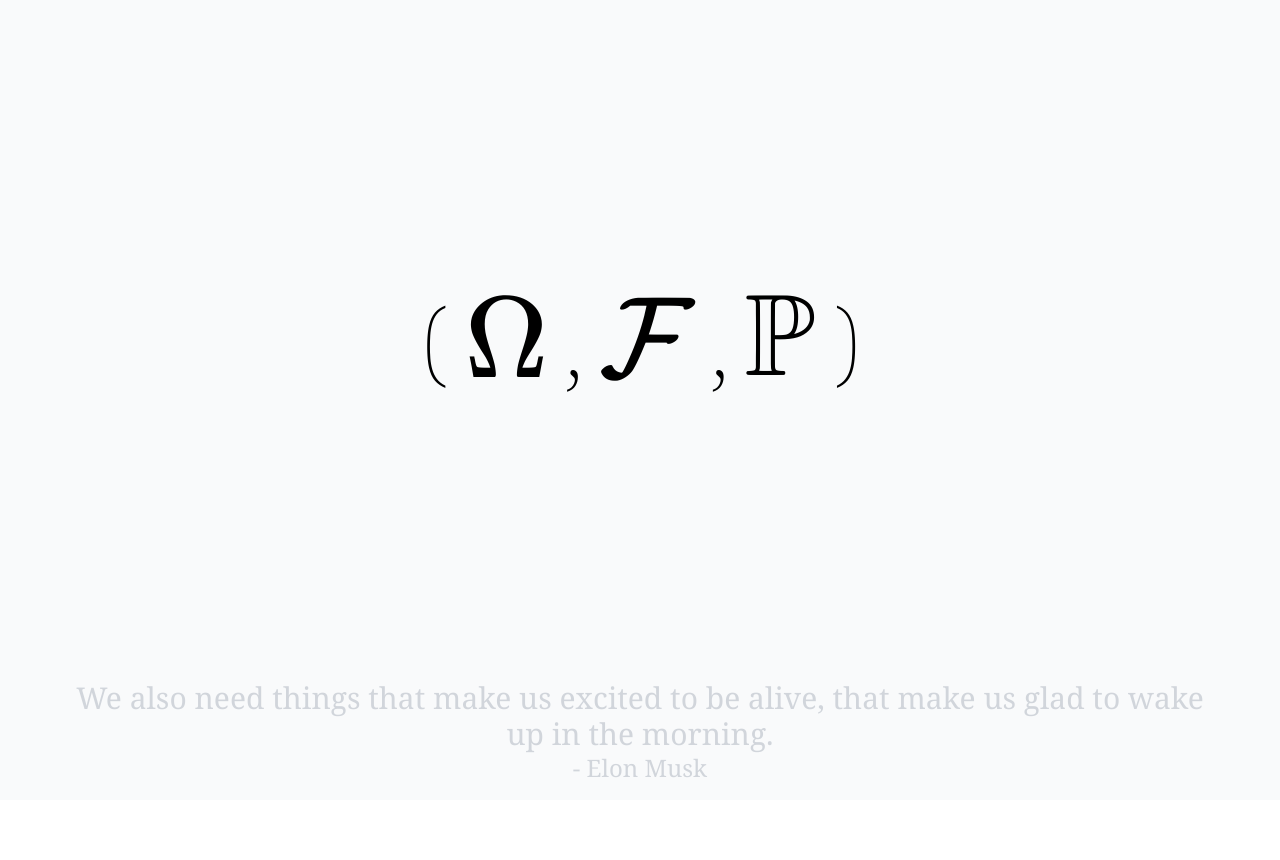
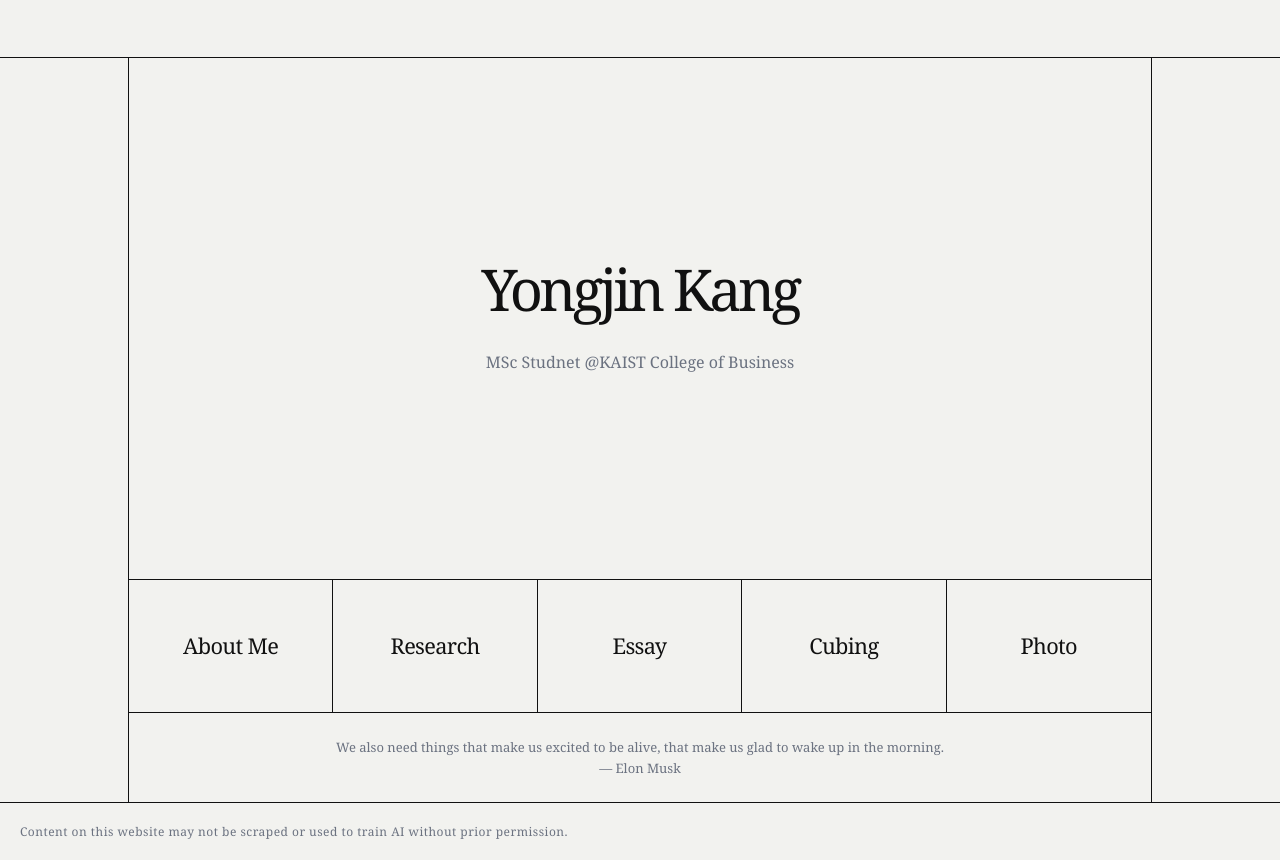
Before and after one commit to Rouxist/main-blog, a Next.js app: page / in a window 1280 px wide. Before the commit the page ends 800 px from the top, so only its background shows below. Built offline with nearby package versions, Linux system fonts and the light colour scheme.

Commit message:
feat(ui): redesign overall UI theme

```diff
--- a/src/app/header.tsx
+++ b/src/app/header.tsx
@@ -1,96 +1,54 @@
 import Link from 'next/link'
 
 const navigationItems = [
-  {
-    text: 'About Me',
-    href: '/about-me',
-    headerClassName: 'hidden min-[640px]:inline-block',
-    menuClassName: 'min-[640px]:hidden',
-  },
-  {
-    text: 'Research',
-    href: '/research',
-    headerClassName: 'hidden min-[768px]:inline-block',
-    menuClassName: 'min-[768px]:hidden',
-  },
-  {
-    text: 'Essay',
-    href: '/essay',
-    headerClassName: 'hidden min-[896px]:inline-block',
-    menuClassName: 'min-[896px]:hidden',
-  },
-  {
-    text: 'Blog',
-    href: '/posts',
-    headerClassName: 'hidden min-[1024px]:inline-block',
-    menuClassName: 'min-[1024px]:hidden',
-  },
-  {
-    text: 'Cubing',
-    href: '/cubing',
-    headerClassName: 'hidden min-[1152px]:inline-block',
-    menuClassName: 'min-[1152px]:hidden',
-  },
-  {
-    text: 'Photo',
-    href: '/gallery/timeline',
-    headerClassName: 'hidden min-[1280px]:inline-block',
-    menuClassName: 'min-[1280px]:hidden',
-  },
-  {
-    text: 'Music',
-    href: '/music/',
-    headerClassName: 'hidden min-[1440px]:inline-block',
-    menuClassName: 'min-[1440px]:hidden',
-  },
+  { text: 'About Me', href: '/about-me' },
+  { text: 'Research', href: '/research' },
+  { text: 'Essay', href: '/essay' },
+  { text: 'Blog', href: '/posts' },
+  { text: 'Cubing', href: '/cubing' },
+  { text: 'Photo', href: '/gallery/timeline' },
+  { text: 'Music', href: '/music' },
 ]
 
 const Header = () => {
   return (
-    <table className="w-[100%]">
-      <tbody>
-        <tr>
-          <td className="text-left px-2">
-            <HeaderButton text="Home" href="/" />
-          </td>
-          <td className="text-right">
+    <div className="flex min-h-[58px] items-center justify-between px-4 md:px-6">
+      <Link
+        href="/"
+        className="font-sans text-xs font-bold uppercase tracking-[0.08em] text-black no-underline"
+      >
+        Yongjin Kang
+      </Link>
+
       <nav
-              className="inline whitespace-nowrap"
+        className="hidden items-center gap-6 font-sans text-xs uppercase tracking-[0.06em] lg:flex"
         aria-label="Primary navigation"
       >
         {navigationItems.map((item) => (
-                <HeaderButton
-                  key={item.href}
-                  text={item.text}
-                  href={item.href}
-                  className={item.headerClassName}
-                />
+          <HeaderButton key={item.href} text={item.text} href={item.href} />
         ))}
       </nav>
 
-            <details className="relative mx-4 inline-block min-[1440px]:hidden">
-              <summary className="cursor-pointer list-none rounded-md px-2 py-2.5 xl:text-2xl md:text-xl text-base text-center font-bold text-black hover:text-veriperi [&::-webkit-details-marker]:hidden">
+      <details className="relative lg:hidden">
+        <summary className="cursor-pointer list-none border-b border-transparent py-2 font-sans text-xs font-bold uppercase tracking-[0.08em] text-black hover:border-black [&::-webkit-details-marker]:hidden">
           Menu
         </summary>
         <nav
-                className="absolute right-0 top-full z-10 mt-2 min-w-44 overflow-hidden rounded-md border border-gray-200 bg-white py-2 text-left shadow-lg"
+          className="absolute right-0 top-[41px] z-10 min-w-48 border border-black bg-[#f2f2ef] font-sans"
           aria-label="Mobile navigation"
         >
-                {navigationItems.map((item) => (
+          {navigationItems.map((item, index) => (
             <Link
               key={item.href}
               href={item.href}
-                    className={`block whitespace-nowrap px-5 py-2.5 text-base font-bold text-black hover:bg-gray-50 hover:text-veriperi ${item.menuClassName}`}
+              className={`block px-4 py-3 text-sm text-black no-underline hover:bg-black hover:text-[#f2f2ef] ${index < navigationItems.length - 1 ? 'border-b border-black' : ''}`}
             >
               {item.text}
             </Link>
           ))}
         </nav>
       </details>
-          </td>
-        </tr>
-      </tbody>
-    </table>
+    </div>
   )
 }
 
@@ -99,18 +57,15 @@ export default Header
 type Prop = {
   text: string
   href: string
-  className?: string
 }
 
-export function HeaderButton({ text, href, className = 'inline-block' }: Prop) {
+export function HeaderButton({ text, href }: Prop) {
   return (
-    <div className={`my-4 mx-2 ${className}`}>
     <Link
       href={href}
-        className="xl:text-2xl md:text-xl text-base font-bold text-black hover:text-veriperi px-2 py-2.5 text-center"
+      className="border-b border-transparent py-2 text-black no-underline hover:border-black"
     >
       {text}
     </Link>
-    </div>
   )
 }
--- a/src/app/page.tsx
+++ b/src/app/page.tsx
@@ -1,69 +1,74 @@
 import { Metadata } from 'next'
 import Link from 'next/link'
-import TeXRenderer from './tex-renderer'
+
+const categories = [
+  { title: 'About Me', href: '/about-me' },
+  { title: 'Research', href: '/research' },
+  { title: 'Essay', href: '/essay' },
+  { title: 'Cubing', href: '/cubing' },
+  { title: 'Photo', href: '/gallery/timeline' },
+]
 
 export default function Home() {
   return (
-    <main>
-      <section className="pb-0">
-        <div className="flex w-full h-[85vh] items-center justify-center bg-gray-50">
-          <Link
-            className="text-black hover:text-veriperi transition-colors duration-200 ease-in-out"
-            href="/about-me"
-          >
-            <TeXRenderer content={'('} />
-          </Link>
-          <Link
-            className="text-black hover:text-veriperi transition-colors duration-200 ease-in-out"
-            href="/threads"
-          >
-            <TeXRenderer content={'$$\\Omega$$'} />
-          </Link>
-          <Link className="text-black" href="/">
-            <TeXRenderer content={','} />
-          </Link>
-          <Link
-            className="text-black hover:text-veriperi transition-colors duration-200 ease-in-out"
-            href="/gallery/timeline"
-          >
-            <TeXRenderer content={'$$\\mathcal{F}$$'} />
-          </Link>
-          <Link className="text-black" href="/">
-            <TeXRenderer content={','} />
-          </Link>
-          <Link
-            className="text-black hover:text-veriperi transition-colors duration-200 ease-in-out"
-            href="/posts"
-          >
-            <TeXRenderer content={'$$\\mathbb{P}$$'} />
-          </Link>
-          <Link
-            className="text-black hover:text-veriperi transition-colors duration-200 ease-in-out"
-            href="/notice"
-          >
-            <TeXRenderer content={')'} />
-          </Link>
+    <main className="home-page">
+      <header className="home-bar"></header>
+
+      <div className="home-center">
+        <div className="home-name">
+          <h1>Yongjin Kang</h1>
+          <p className="home-description text-gray-500">
+            MSc Studnet @KAIST College of Business
+          </p>
         </div>
-      </section>
-      <section className="h-[15vh] text-gray-300 text-center bg-gray-50">
-        <p className="md:text-3xl text-xl px-16">
-          We also need things that make us excited to be alive, that make us
-          glad to wake up in the morning.
+
+        <div className="home-lower">
+          <div className="home-navigation-area">
+            <nav className="home-categories" aria-label="Main categories">
+              {categories.map((category) => (
+                <Link href={category.href} key={category.href}>
+                  {category.title}
+                </Link>
+              ))}
+            </nav>
+          </div>
+
+          <div className="home-quote">
+            <blockquote className="text-gray-500">
+              We also need things that make us excited to be alive, that make us
+              glad to wake up in the morning.
+              <cite>— Elon Musk</cite>
+            </blockquote>
+          </div>
+        </div>
+      </div>
+
+      <footer className="home-bar home-footer">
+        <p className="text-gray-500">
+          Content on this website may not be scraped or used to train AI without
+          prior permission.
         </p>
-        <p className="md:text-2xl text-base">- Elon Musk</p>
-      </section>
+      </footer>
     </main>
   )
 }
 
 export const metadata: Metadata = {
   title: 'Yongjin Kang',
-  description: 'Exclusive personal gallery',
+  description: 'Research, essays, cubing, and photography by Yongjin Kang.',
   icons: {
     icon: '/favicon.ico',
   },
   openGraph: {
     title: 'Yongjin Kang',
-    description: 'Exclusive personal gallery',
+    description: "Yongjin Kang's website",
+    images: [
+      {
+        url: '/assets/blog/og_images/default_og.png',
+        width: 1202,
+        height: 630,
+        alt: 'default_og_image',
+      },
+    ],
   },
 }
--- a/src/styles/globals.css
+++ b/src/styles/globals.css
@@ -2,9 +2,15 @@
 @tailwind components;
 @tailwind utilities;
 
+html {
+  scroll-behavior: smooth;
+}
+
 body {
   font-family: var(--font-noto-serif), var(--font-noto-serif-kr), serif;
   font-optical-sizing: auto;
+  background: #f2f2ef;
+  color: #111111;
 }
 
 a {
@@ -19,12 +25,184 @@ header {
   position: sticky;
   top: 0;
   z-index: 1;
-  background-color: white;
-  box-shadow:
-    0 4px 6px -1px rgb(0 0 0 / 0.1),
-    0 2px 4px -2px rgb(0 0 0 / 0.1);
+  background-color: #f2f2ef;
+  border-bottom: 1px solid #111111;
 }
 
 section {
   padding-bottom: 32px;
 }
+
+.home-page {
+  display: grid;
+  grid-template-rows: auto 1fr auto;
+  min-height: 100svh;
+  background: #f2f2ef;
+  color: #111111;
+}
+
+.home-bar {
+  position: static;
+  display: flex;
+  min-height: 58px;
+  align-items: center;
+  padding: 0 20px;
+  border: 0;
+  border-bottom: 1px solid #111111;
+  background: #f2f2ef;
+  font-size: 12px;
+  letter-spacing: 0.04em;
+}
+
+.home-footer {
+  border-top: 1px solid #111111;
+  border-bottom: 0;
+}
+
+.home-center {
+  display: grid;
+  grid-template-rows: minmax(0, 7fr) minmax(0, 3fr);
+  margin: 0 clamp(24px, 10vw, 160px);
+  border-right: 1px solid #111111;
+  border-left: 1px solid #111111;
+}
+
+.home-name {
+  display: grid;
+  min-width: 0;
+  align-content: center;
+  justify-items: center;
+  gap: 36px;
+  overflow: hidden;
+}
+
+.home-name h1 {
+  margin: 0;
+  font-size: clamp(28px, 4.5vw, 72px);
+  font-weight: 400;
+  line-height: 0.9;
+  letter-spacing: -0.065em;
+  white-space: nowrap;
+}
+
+.home-description {
+  margin: 0;
+  padding: 0 20px;
+  font-size: clamp(15px, 1.25vw, 19px);
+  line-height: 1.4;
+  text-align: center;
+}
+
+.home-lower {
+  display: grid;
+  grid-template-rows: minmax(0, 6fr) minmax(0, 4fr);
+  min-height: 0;
+}
+
+.home-navigation-area {
+  display: grid;
+  min-height: 0;
+  place-items: center;
+}
+
+.home-categories {
+  display: grid;
+  grid-template-columns: repeat(5, minmax(120px, 1fr));
+  width: 100%;
+  border-top: 1px solid #111111;
+  border-bottom: 1px solid #111111;
+}
+
+.home-categories a {
+  display: grid;
+  min-height: 132px;
+  place-items: center;
+  padding: 20px 12px;
+  border-right: 1px solid #111111;
+  color: #111111;
+  font-size: clamp(17px, 1.7vw, 24px);
+  font-weight: 400;
+  letter-spacing: -0.03em;
+  text-align: center;
+  text-decoration: none;
+  transition:
+    color 150ms ease,
+    background-color 150ms ease;
+}
+
+.home-categories a:last-child {
+  border-right: 0;
+}
+
+.home-categories a:hover,
+.home-categories a:focus-visible {
+  color: #f2f2ef;
+  background: #111111;
+  outline: 0;
+}
+
+.home-quote {
+  display: grid;
+  place-items: center;
+  padding: 4px 20px;
+  text-align: center;
+}
+
+.home-quote blockquote {
+  font-size: clamp(13px, 1vw, 16px);
+  line-height: 1.25;
+}
+
+.home-quote cite {
+  display: block;
+  margin-top: 0.35em;
+  font-style: normal;
+}
+
+@media (max-width: 860px) {
+  .home-center {
+    margin: 0;
+    border-right: 0;
+    border-left: 0;
+  }
+}
+
+@media (max-width: 720px) {
+  .home-page {
+    min-height: 100svh;
+  }
+
+  .home-name h1 {
+    font-size: clamp(48px, 13vw, 64px);
+  }
+
+  .home-center {
+    grid-template-rows: minmax(0, 7fr) minmax(0, 3fr);
+  }
+
+  .home-categories {
+    grid-template-columns: 1fr;
+    width: min(420px, 100%);
+  }
+
+  .home-categories a {
+    min-height: 76px;
+    border-right: 0;
+    border-bottom: 1px solid #111111;
+    font-size: 20px;
+  }
+
+  .home-categories a:last-child {
+    border-bottom: 0;
+  }
+}
+
+@media (prefers-reduced-motion: reduce) {
+  html {
+    scroll-behavior: auto;
+  }
+
+  .home-categories a {
+    transition: none;
+  }
+}
```
Lines whose indentation alone changed are shown as unchanged.
